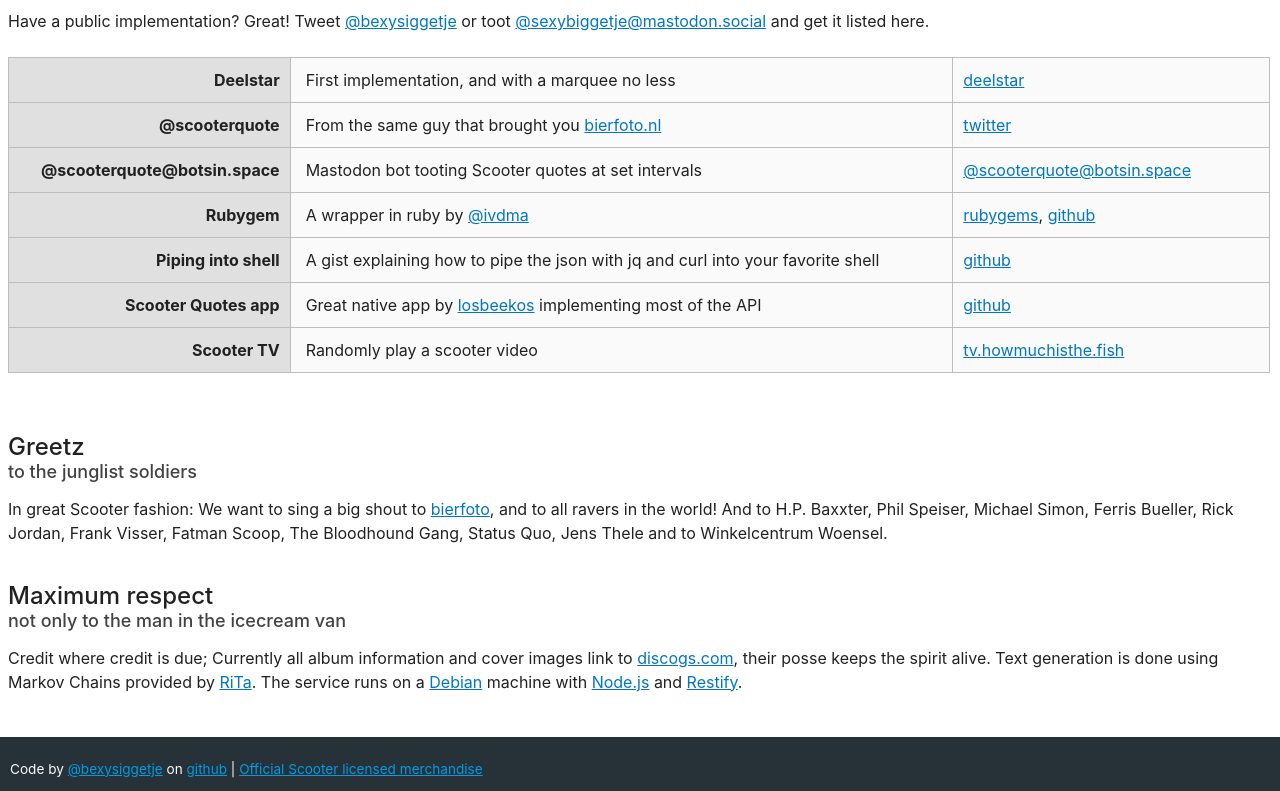
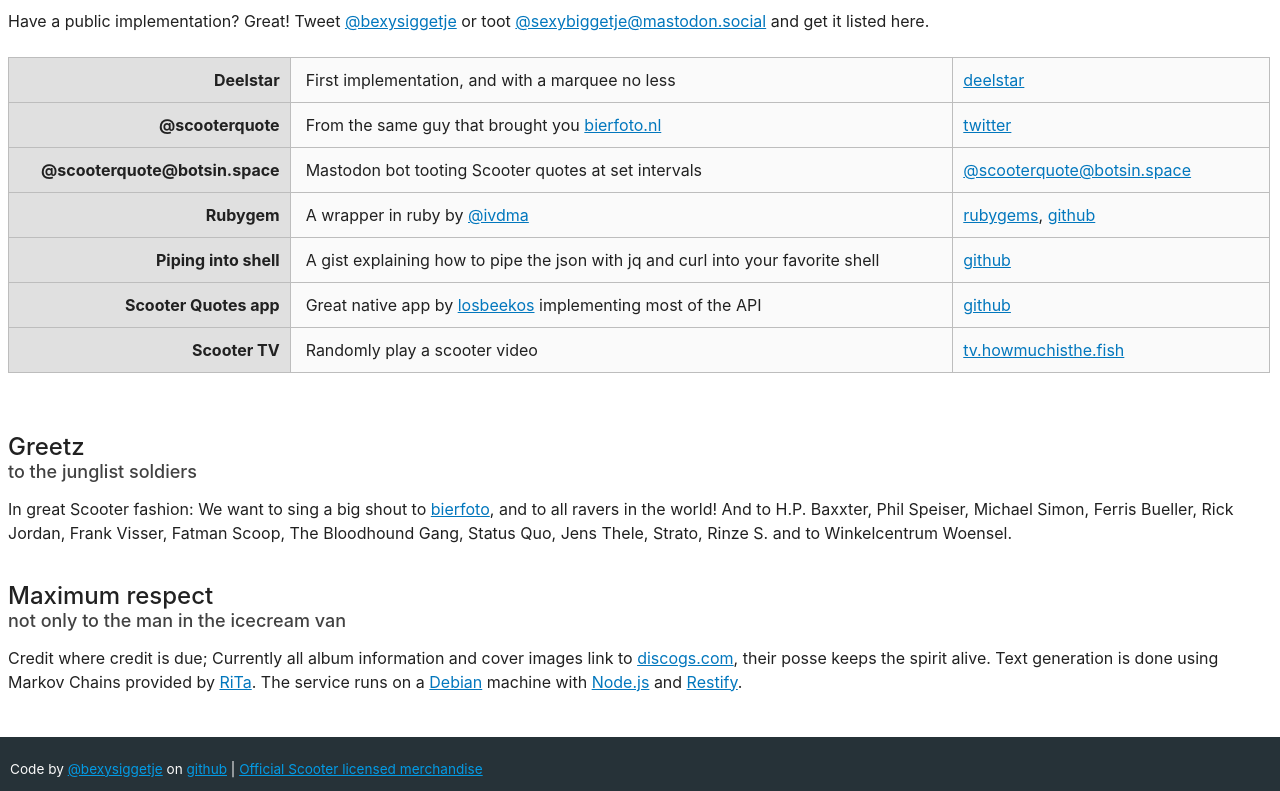
Before and after one commit to theimpossibleastronaut/howmuchisthe.fish, a website: page htdocs/index.html in a window 1280 px wide. Shown: the part 2724-3515 px from the top of the page. Drawn offline with Linux system fonts and the light colour scheme; no server answers.

Commit message:
Update index.html

```diff
--- a/htdocs/index.html
+++ b/htdocs/index.html
@@ -277,7 +277,7 @@
         <div class="clear padding-bottom"></div>
         <section>
             <h2>Greetz<small>to the junglist soldiers</small></h2>
-            <p>In great Scooter fashion: We want to sing a big shout to <a href="http://www.bierfoto.nl" target="_blank">bierfoto</a>, and to all ravers in the world! And to H.P. Baxxter, Phil Speiser, Michael Simon, Ferris Bueller, Rick Jordan, Frank Visser, Fatman Scoop, The Bloodhound Gang, Status Quo, Jens Thele and to Winkelcentrum Woensel.</p>
+            <p>In great Scooter fashion: We want to sing a big shout to <a href="http://www.bierfoto.nl" target="_blank">bierfoto</a>, and to all ravers in the world! And to H.P. Baxxter, Phil Speiser, Michael Simon, Ferris Bueller, Rick Jordan, Frank Visser, Fatman Scoop, The Bloodhound Gang, Status Quo, Jens Thele, Strato, Rinze S. and to Winkelcentrum Woensel.</p>
         </section>
 
         <a name="respect"></a>
```
